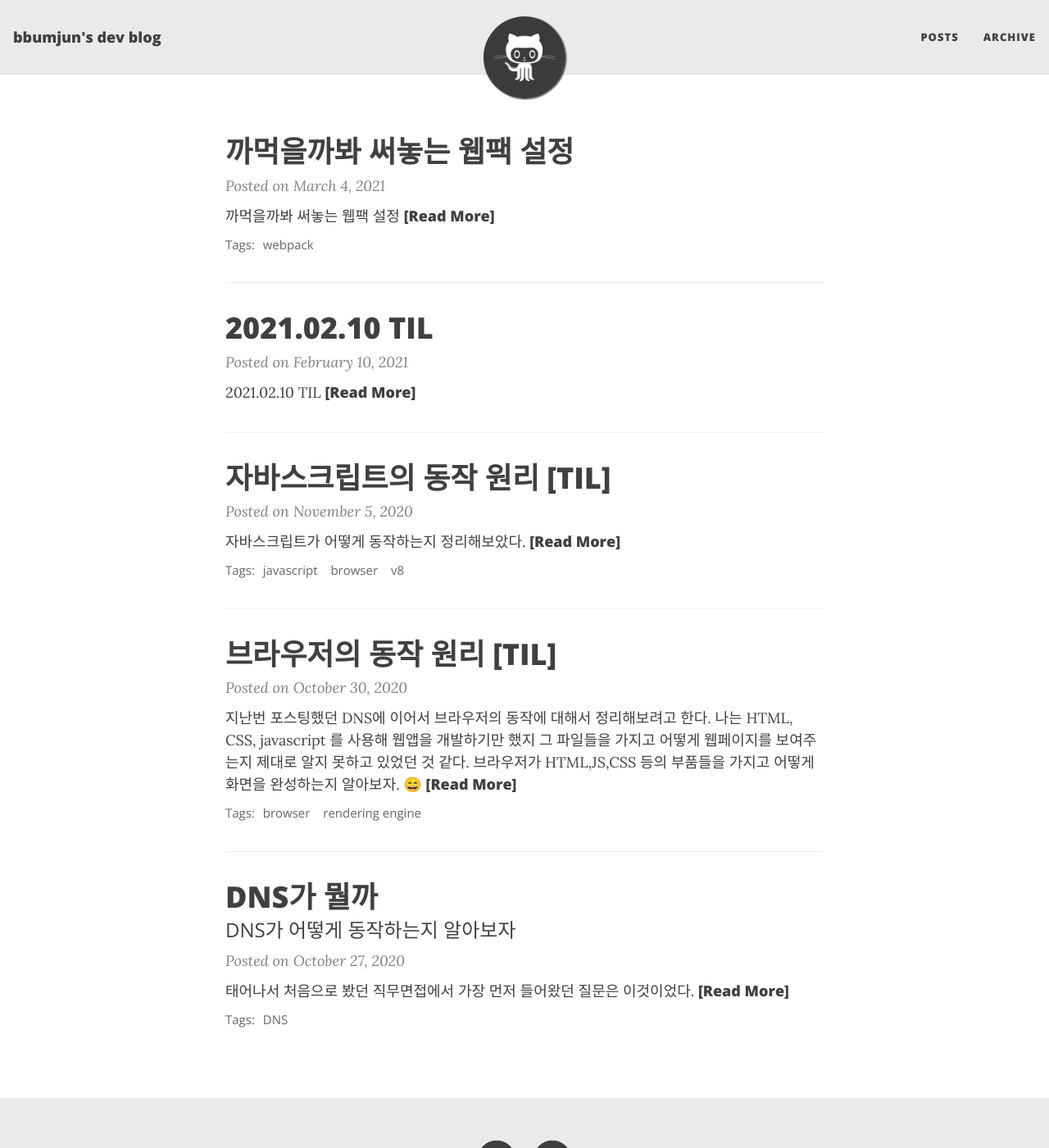
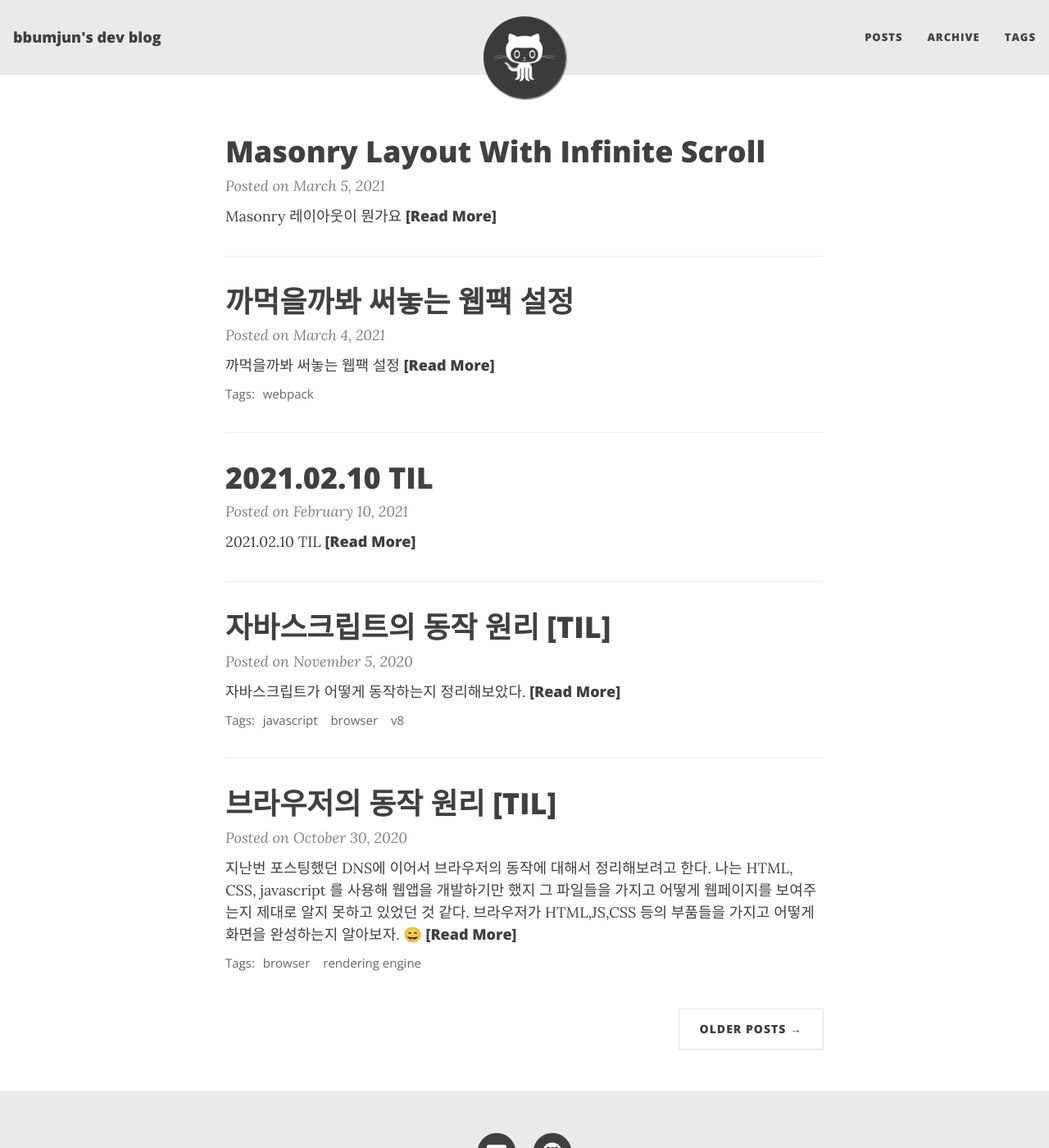
Before and after one commit to bbumjun/bbumjun.github.io, a Jekyll site: the page built from index.html, in a window 1280 px wide and 1400 px high. Shown: the whole window at 82% size. Built offline with Jekyll 4.4.1, drawn with Linux system fonts in a browser that asks for light colours; nearby versions of some CDN libraries; the list of posts is cut into pages by our own code; some of the changed lines change nothing that is shown.

Commit message:
post upload

````diff
--- a/_config.yml
+++ b/_config.yml
@@ -18,7 +18,7 @@ navbar-links:
   Archive: "archive"
   # Projects: "projects"
   # About Me: "aboutme"
-  # Tags: "tags.html"
+  Tags: "tags.html"
   # Resources:
   #   - Beautiful Jekyll: "https://beautifuljekyll.com"
   #   - Learn markdown: "https://www.markdowntutorial.com/"
--- /dev/null
+++ b/_posts/2021-03-05-masonry-layout-with-infinite-scroll.md
@@ -0,0 +1,119 @@
+### Masonry 레이아웃이 뭔가요
+
+대표적으로 핀터레스트에서 사용하는 레이아웃이다. 말이 필요없다. 그림을 보자.
+
+![masonry layout](https://w3bits.com/wp-content/uploads/masonry.jpg)
+
+자유분방하면서도 정갈한 느낌을 주는 레이아웃이다. 크기가 일정하지 않은 이미지들을 효과적으로 배치하면서도 세련된 느낌을 주는 것 같다. 가로 사이즈가 고정된 채 유동적으로 세로 사이즈가 채워지는게 대표적인 특징이다.
+
+### 구현
+
+masonry 레이아웃을 구현하는 방법은 여러 가지가 있고 아주 쉽게 구현해주는 라이브러리도 있다. 나는 grid layout을 활용해서 직접 만들어 보았다.
+
+grid layout에 대한 간단한 이해가 필요하다. [heropy 선생님의 글](https://heropy.blog/2019/08/17/css-grid/)은 아주 좋은 참고자료였다.
+
+**html 구조**
+
+```html
+ <section class="gallery">
+        <div class="grid-container">
+            <div class="grid-item">
+                <img class="content" src='../images/gallery/gallery-1.jpg' alt="blakcpink">
+            </div>
+            <div class="grid-item">
+                <img class="content" src='../images/gallery/gallery-2.jpg' alt="blakcpink">
+            </div>
+            <div class="grid-item">
+                <img class="content" src='../images/gallery/gallery-3.jpg' alt="blakcpink">
+            </div>
+            <div class="grid-item">
+                <img class="content" src='../images/gallery/gallery-4.jpg' alt="blakcpink">
+            </div>
+            <div class="grid-item">
+                <img class="content" src='../images/gallery/gallery-5.jpg' alt="blakcpink">
+            </div>
+            </div>
+        </div>
+```
+
+일반적인 grid layout과 구조는 동일하다. 단 grid item은 이미지 요소를 `div`로 한번 감싸야 한다.
+
+**SCSS**
+
+```scss
+.gallery {
+
+    .grid-container {
+        padding: {
+            top:5rem;
+            bottom: 5rem;
+        };
+        display: grid;
+        max-width: 100rem;
+        margin: 0 auto;
+        gap: 2rem;
+        grid-template-columns: repeat(auto-fit,minmax(20rem,1fr));
+        grid-auto-rows: 0.5rem;
+
+        .grid-item {
+            border-radius: 2rem;
+            overflow: hidden;
+            visibility: hidden;
+        }
+        img{
+            width:100%;
+        }
+
+    }
+
+```
+
+css는 [scss converter](https://sass2css.herokuapp.com/) 에서 변환할 수 있다.
+
+`grid-auto-rows: 0.5rem;`는 새로운 공간에 배치될 item이 추가될 때마다 자동으로 0.5rem의 크기를 갖는 row를 생성한다는 의미인데, 뒤에 나오는 js에서 이미지의 height에 따라 grid item에게 여러개의 row를 할당할 것이다. 아래 그림에서 노랑색으로 채워진 칸은 row gap, 하얀 칸은 grid-auto-rows로 설정한 height가 된다.
+
+![](https://images.velog.io/images/bbumjun/post/40b76f4f-ff9d-4334-b320-7d6609c56034/image.png)
+**javascript**
+
+```javascript
+import imagesLoaded from "imagesloaded"
+
+function resizeGridItems() {
+  const items = document.querySelectorAll(".grid-item")
+  items.forEach((item) => {
+    imagesLoaded(item, (instance) => {
+      const item = instance.elements[0]
+      const grid = document.querySelector(".grid-container")
+      const rowHeight = parseInt(window.getComputedStyle(grid).getPropertyValue("grid-auto-rows"))
+      const rowGap = parseInt(window.getComputedStyle(grid).getPropertyValue("grid-row-gap"))
+      const rowSpan = Math.floor(
+        (item.querySelector(".content").offsetHeight + rowGap) / (rowHeight + rowGap)
+      )
+      item.style.gridRowEnd = "span " + rowSpan
+    })
+  })
+  const gallery = document.querySelector(".grid-container")
+  imagesLoaded(gallery, () => {
+    document.querySelectorAll(".grid-item").forEach((item) => (item.style.visibility = "visible"))
+  })
+}
+
+window.addEventListener("load", resizeGridItems)
+window.addEventListener("resize", resizeGridItems)
+```
+
+먼저 DOM에 부착된 이미지의 로드 시점을 알기 위해서 `imagesLoaded` 라이브러리를 사용했다.
+
+이미지가 row 하나를 차지할 때마다 row height + row gap 의 크기를 갖게 된다.
+item에 `grid-row-end : span 2` 이렇게 작성하면 row의 시작점에서 2개의 row를 할당한다는 의미다.
+각 item을 순회하면서 이미지가 로드된 후에 실행되는 콜백에서는 `image height/(row height+row gap)`을 계산해 `item.style.gridRowEnd`에 넣어준다.
+
+브라우저의 크기를 조절할 때 컬럼의 갯수가 바뀔수 있기 때문에 resize 이벤트에도 위 함수가 호출되도록 해준다.
+
+### 결과
+
+![masonry layout](https://images.velog.io/images/bbumjun/post/b91ba67b-75aa-4bd6-8af9-07767d66cc89/masonry-layout.gif)
+
+**Reference**
+
+> https://medium.com/@andybarefoot/a-masonry-style-layout-using-css-grid-8c663d355ebb
````
